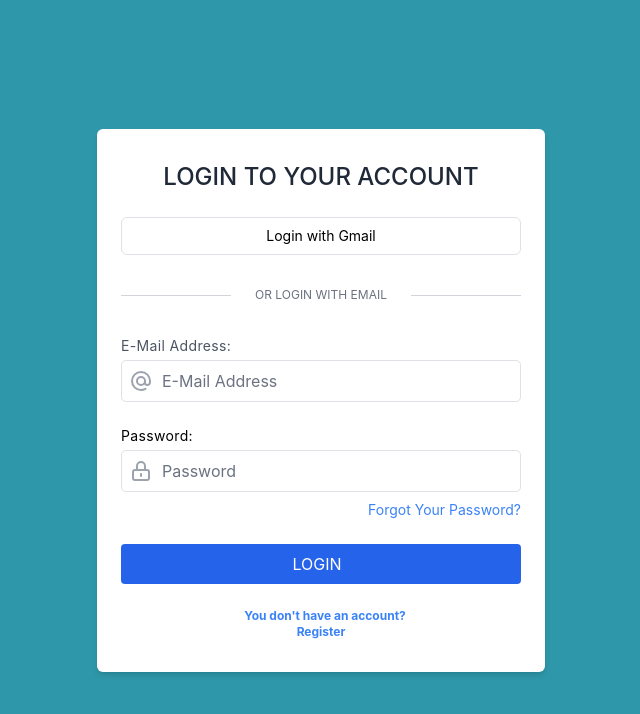
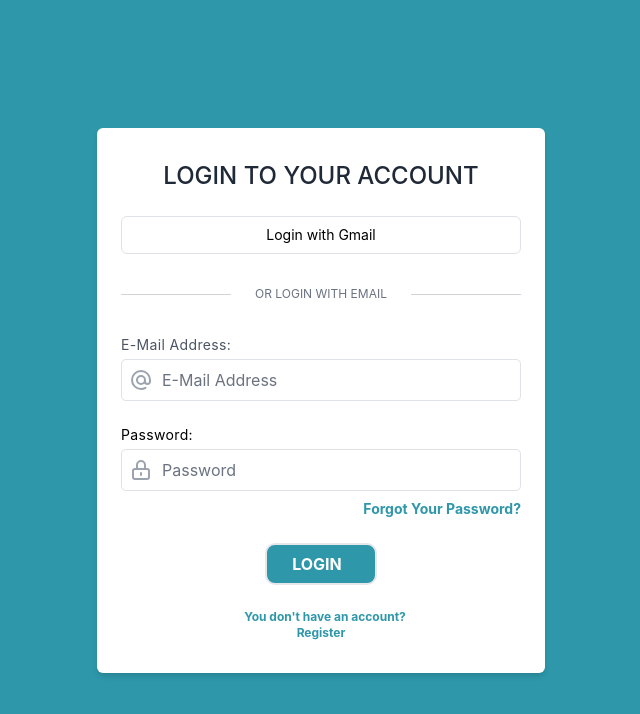
Before and after one commit to ademirson1g/Chat-Room, a React (Create React App) app: page /login in a window 1280 px wide. Shown: the top 714 px of the page, without its empty margins (319-959 px from the left). Built offline with nearby package versions, Linux system fonts and the light colour scheme.

Commit message:
Changin Button Style

```diff
--- a/src/components/Chatting/Chatting.jsx
+++ b/src/components/Chatting/Chatting.jsx
@@ -69,12 +69,15 @@ function Chatting() {
           </p>
           <button
             onClick={signInWithGoogle}
-            className="px-4 inline py-2 text-sm font-medium leading-5 shadow text-white transition-colors duration-150 border border-transparent rounded-lg focus:outline-none focus:shadow-outline-blue bg-blue-600 active:bg-blue-600 hover:bg-blue-700">
+            className="border-[2px] rounded-[10px] text-white bg-[#2E97A9] px-[25px] py-[7px] hover:cursor-pointer font-bold focus:outline-none focus:shadow-outline transform transition hover:scale-105 duration-300 ease-in-out">
             Sign in with Google
             </button>
 
           <a href='/'>
-          <button class="px-4 inline py-2 text-sm font-medium leading-5 shadow text-white transition-colors duration-150 border border-transparent rounded-lg focus:outline-none focus:shadow-outline-blue bg-blue-600 active:bg-blue-600 hover:bg-blue-700">Back to Homepage</button>
+          <button
+          className="border-[2px] text-white rounded-[10px] bg-[#2E97A9] px-[25px] py-[7px] hover:cursor-pointer font-bold focus:outline-none focus:shadow-outline transform transition hover:scale-105 duration-300 ease-in-out">
+            Back to Homepage
+            </button>
           </a>
         </div>
       </div>
@@ -96,7 +99,7 @@ function Chatting() {
           {user ? (
             <button
               onClick={signOut}
-              className="uppercase text-sm font-medium text-black text-primary-500 hover:text-white tracking-wide hover:bg-primary-500 bg-transparent rounded py-2 px-4 mr-4 focus:outline-none focus:ring focus:ring-primary-500 focus:ring-opacity-75 transition-all"
+              className="uppercase text-sm font-medium text-black text-primary-500 tracking-wide hover:bg-primary-500 bg-transparent rounded py-2 px-4 mr-4 focus:outline-none focus:ring focus:ring-primary-500 focus:ring-opacity-75 transition-all"
             >
               Sign out
             </button>
--- a/src/components/LoginRegistration/Login.jsx
+++ b/src/components/LoginRegistration/Login.jsx
@@ -141,21 +141,24 @@ const Login = () => {
 
         <div class="flex items-center mb-6 -mt-4">
           <div class="flex ml-auto">
-            <a href="#" class="inline-flex text-xs sm:text-sm text-blue-500 hover:text-blue-700">Forgot Your Password?</a>
+            <a href="#" class="inline-flex text-xs font-bold sm:text-sm text-[#2E97A9] hover:text-blue-700">Forgot Your Password?</a>
           </div>
         </div>
 
 
-        <div class="flex w-full">
-          <button type="submit" class="flex items-center justify-center focus:outline-none text-white text-sm sm:text-base bg-blue-600 hover:bg-blue-700 rounded py-2 w-full transition duration-150 ease-in">
+        <div class="flex w-full justify-center">
+          <button type="submit"
+          class="border-[2px] rounded-[10px] bg-[#2E97A9] px-[25px] py-[7px] hover:cursor-pointer font-bold focus:outline-none focus:shadow-outline transform transition hover:scale-105 duration-300 ease-in-out">
             <span class="mr-2 uppercase">Login</span>
           </button>
+
         </div>
+
 
       </form>
     </div>
     <div class="flex justify-center items-center mt-6">
-      <a href="#" target="_blank" class="inline-flex items-center font-bold text-blue-500 hover:text-blue-700 text-xs text-center">
+      <a href="#" target="_blank" class="inline-flex items-center font-bold text-[#2E97A9] hover:text-blue-700 text-xs text-center">
         <a href='/registration'>
         <span class="ml-2">You don't have an account? <br/> Register</span>
         </a>
--- a/src/components/LoginRegistration/Registration.jsx
+++ b/src/components/LoginRegistration/Registration.jsx
@@ -190,10 +190,8 @@ const Registration = () => {
 
         </div>
 
-
-
-        <div class="flex w-full">
-          <button type="submit" class="flex items-center justify-center focus:outline-none text-white text-sm sm:text-base bg-blue-600 hover:bg-blue-700 rounded py-2 w-full transition duration-150 ease-in">
+        <div class="flex w-full justify-center">
+          <button type="submit" class="border-[2px] rounded-[10px] bg-[#2E97A9] px-[25px] py-[7px] hover:cursor-pointer font-bold focus:outline-none focus:shadow-outline transform transition hover:scale-105 duration-300 ease-in-out">
             <span class="mr-2 uppercase">Register</span>
           </button>
         </div>
@@ -201,7 +199,7 @@ const Registration = () => {
       </form>
     </div>
     <div class="flex justify-center items-center mt-6">
-      <a href="#" target="_blank" class="inline-flex items-center font-bold text-blue-500 hover:text-blue-700 text-xs text-center">
+      <a href="#" target="_blank" class="inline-flex items-center font-bold text-[#2E97A9] hover:text-blue-700 text-xs text-center">
         <a href='/login'>
         <span class="ml-2">Already have an account? <br/> Login</span>
         </a>
--- a/src/routes/routes.js
+++ b/src/routes/routes.js
@@ -27,8 +27,7 @@ const AppRouter = () => {
 
             </Fragment>
             } />
-                            <Route path="/services" element={<Services />} />
-
+                <Route path="/services" element={<Services />} />
                 <Route path="/login" element={<Login />} />
                 <Route path="/registration" element={<Registration/>} />
                 <Route path="/welcome" element={<Welcome/>} />
@@ -46,7 +45,7 @@ const AppRouter = () => {
                                     >Sorry we couldn't find this page. </p>
                                   <p class="mb-8">But dont worry, you can find plenty of other things on our homepage.</p>
                                   <a href='/'>
-                                  <button class="px-4 inline py-2 text-sm font-medium leading-5 shadow text-white transition-colors duration-150 border border-transparent rounded-lg focus:outline-none focus:shadow-outline-blue bg-blue-600 active:bg-blue-600 hover:bg-blue-700">Back to Homepage</button>
+                                  <button className="border-[2px] rounded-[10px] text-white bg-[#2E97A9] px-[25px] py-[7px] hover:cursor-pointer font-bold focus:outline-none focus:shadow-outline transform transition hover:scale-105 duration-300 ease-in-out">Back to Homepage</button>
                                   </a>
                             </div>
 
```
